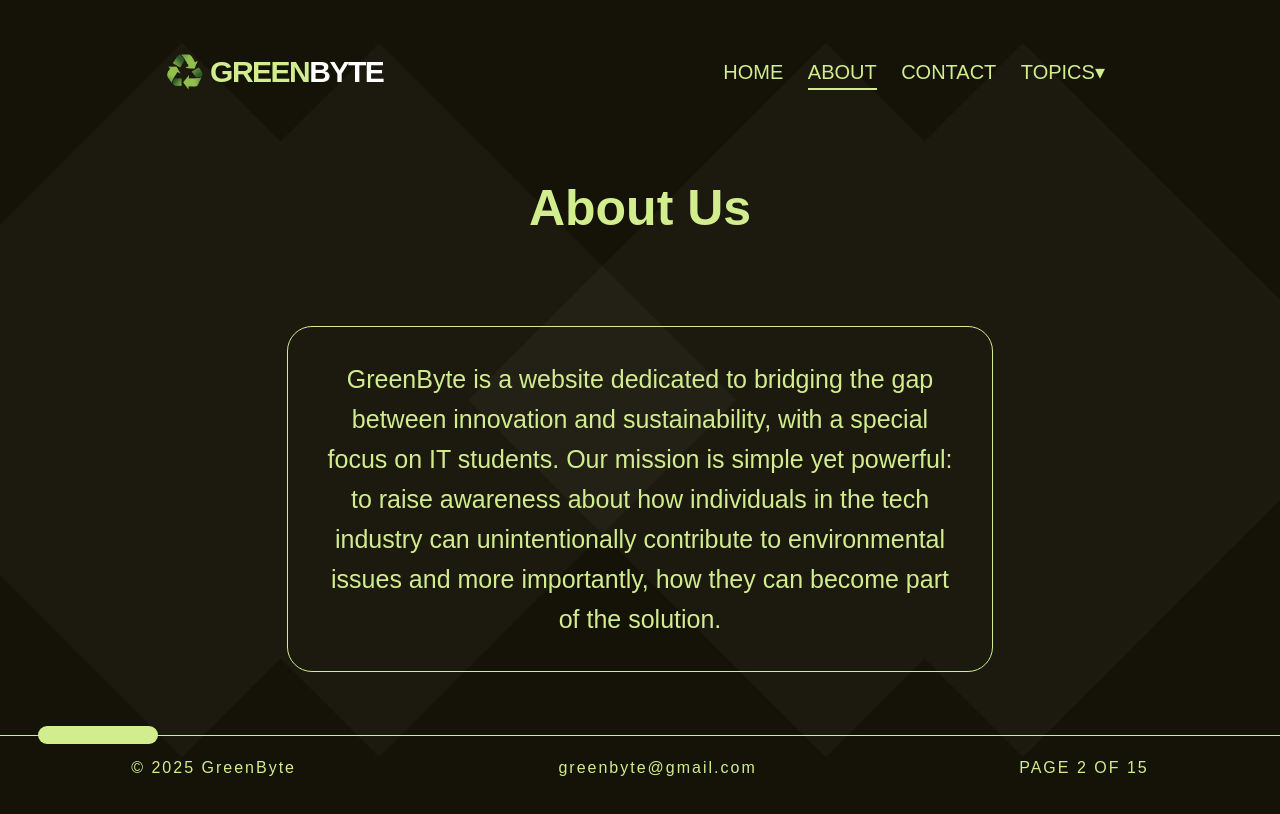
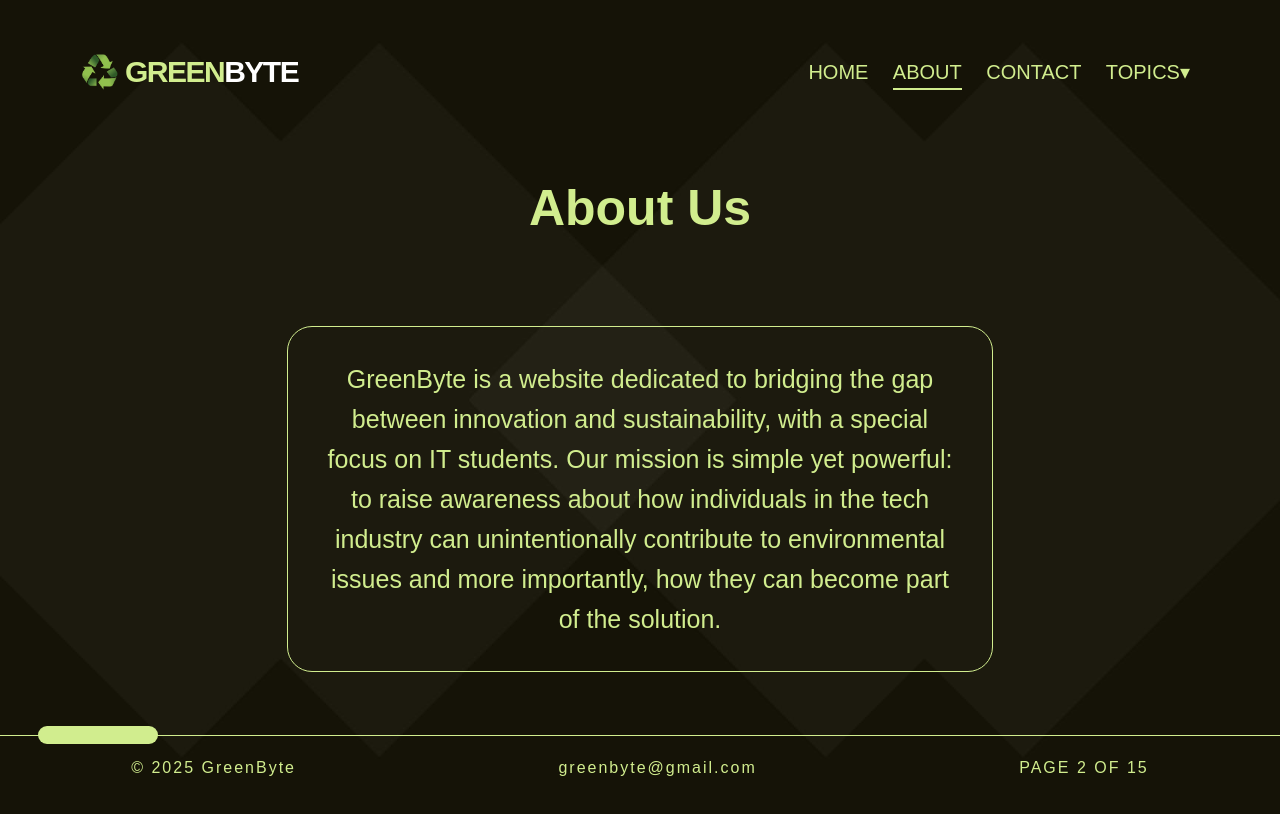
Before and after one commit to 20689514/greenbyte, a plain HTML site: page html/about.html in a window 1280 px wide. Drawn offline with Linux system fonts and the light colour scheme.

Commit message:
updated navbar ui

```diff
--- a/css/about.css
+++ b/css/about.css
@@ -16,9 +16,9 @@ body {
 
 nav {
   display: flex;
-  justify-content: space-around;
+  justify-content: space-between;
   align-items: center;
-  margin-top: 30px;
+  margin: 30px 5rem 0px 5rem;
   /* border-bottom: 1px solid #d1ed8e; */
 }
 
--- a/css/contact.css
+++ b/css/contact.css
@@ -16,9 +16,9 @@ body {
 
 nav {
   display: flex;
-  justify-content: space-around;
+  justify-content: space-between;
   align-items: center;
-  margin-top: 30px;
+  margin: 30px 5rem 0px 5rem;
   /* border-bottom: 1px solid #d1ed8e; */
 }
 
--- a/css/references.css
+++ b/css/references.css
@@ -16,9 +16,9 @@ body {
 
 nav {
   display: flex;
-  justify-content: space-around;
+  justify-content: space-between;
   align-items: center;
-  margin-top: 30px;
+  margin: 30px 5rem 0px 5rem;
   /* border-bottom: 1px solid #d1ed8e; */
 }
 
--- a/css/topics.css
+++ b/css/topics.css
@@ -16,9 +16,9 @@ body {
 
 nav {
   display: flex;
-  justify-content: space-around;
+  justify-content: space-between;
   align-items: center;
-  margin-top: 30px;
+  margin: 30px 5rem 0px 5rem;
   /* border-bottom: 1px solid #d1ed8e; */
 }
 
```
